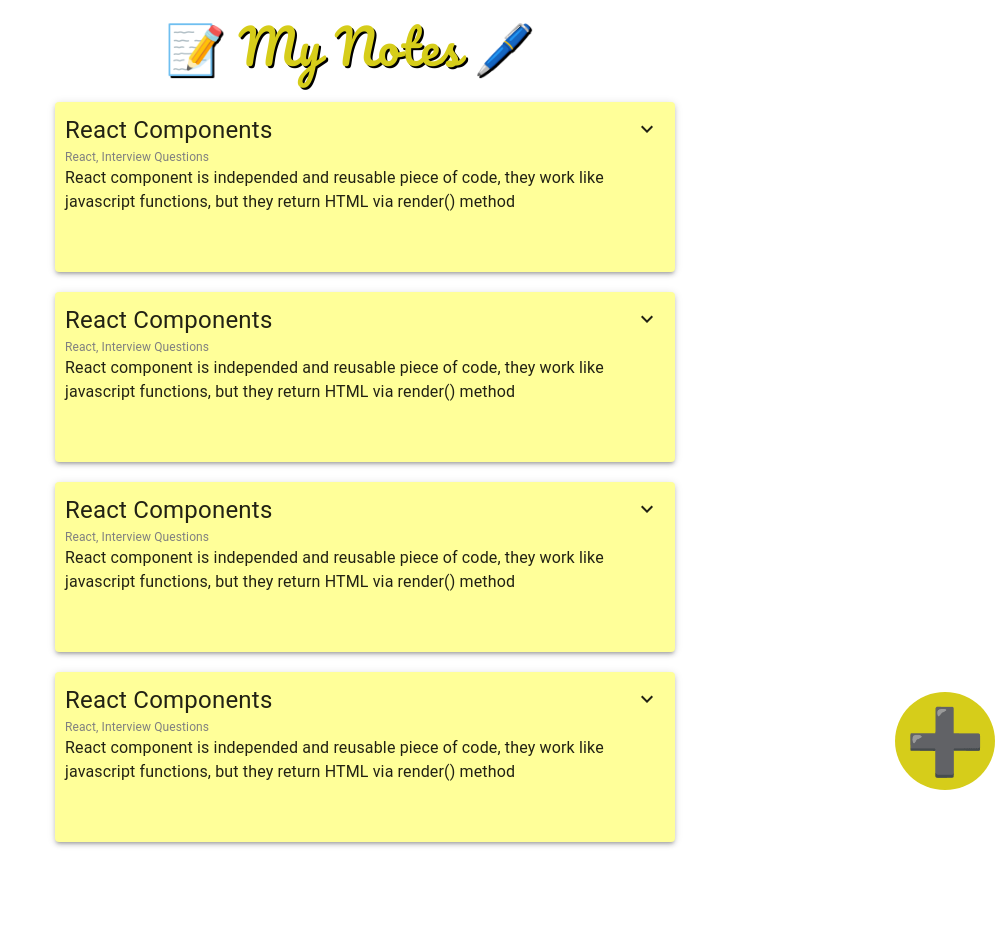
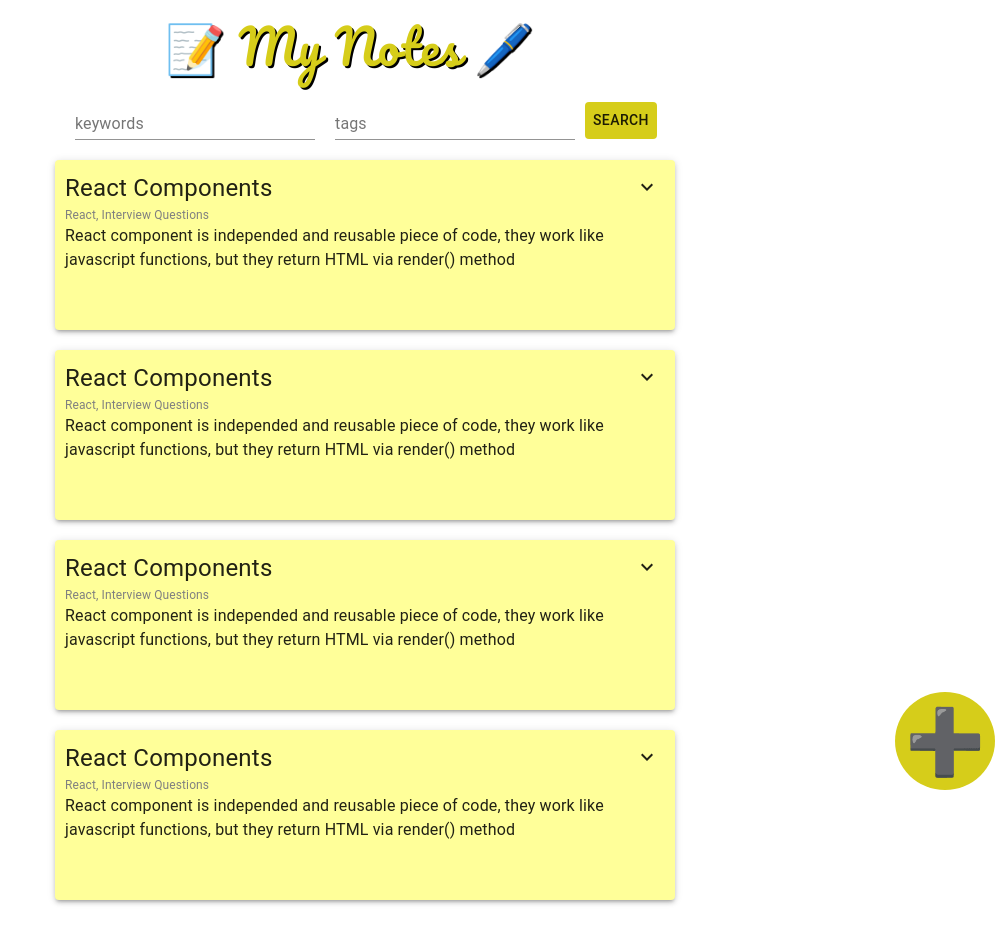
Before and after one commit to markobozic346/my-notes-typescript-app, a React (Create React App) app: page / in a window 1280 px wide. Shown: the top 944 px of the page, without its empty margins (275-1280 px from the left). Built offline with nearby package versions, Linux system fonts and the light colour scheme.

Commit message:
search component added

```diff
--- a/src/App.tsx
+++ b/src/App.tsx
@@ -1,12 +1,23 @@
 import React from 'react';
-import NotesContainer from './components/Notes/NotesContainer';
+import NotesContainer from './components/Note/NotesContainer';
 import Logo from './components/Logo/Logo'
+import Search from './components/Search/Search'
 import AddNote from './components/AddNote/AddNote'
+import { makeStyles } from '@material-ui/core/styles'
+
+const useStyles = makeStyles({
+   app:{
+
+   }
+
+});
 
 function App() {
+  const classes = useStyles();
   return (
-    <div className="App">
+    <div className={classes.app}>
       <Logo/>
+      <Search/>
       <NotesContainer/>
       <AddNote/>
     </div>
--- a/src/components/Notes/Note.tsx
+++ b/src/components/Note/Note.tsx
@@ -4,10 +4,10 @@ import { Paper } from '@material-ui/core'
 import { makeStyles } from '@material-ui/core/styles'
 
 //import components
-import Title from './NotesItems/Title'
-import Description from './NotesItems/Description'
-import Settings from './NotesItems/Settings'
-import Tags from './NotesItems/Tags'
+import Title from './NoteItems/Title'
+import Description from './NoteItems/Description'
+import Settings from './NoteItems/Settings'
+import Tags from './NoteItems/Tags'
 // styling
 
 const useStyles = makeStyles({
@@ -15,7 +15,7 @@ const useStyles = makeStyles({
         margin: '20px auto 20px auto',
         padding: '10px 10px 10px 10px',
         maxWidth: '600px',
-        minWidth: '300px',
+        minWidth: '280px',
         height: '150px',
         backgroundColor: '#FFFF99',
     }
--- a/src/components/Notes/NotesContainer.tsx
+++ b/src/components/Note/NotesContainer.tsx
@@ -4,7 +4,7 @@ import Note from './Note'
 const useStyles = makeStyles({
 
     notesContainer: {
-
+        margin: '0 auto 0 auto',
     }
 })
 interface Props {
--- a/src/components/Search/Search.tsx
+++ b/src/components/Search/Search.tsx
@@ -1,13 +1,56 @@
 import React from 'react'
+import { TextField, Button } from '@material-ui/core';
+import { makeStyles } from '@material-ui/core/styles'
+
+const useStyles = makeStyles({
+    searchContainer: {
+        margin: 'auto',
+        maxWidth: '600px',
+        minWidth: '300px',
+    },
+    Input: {
+        maxWidth: '600px',
+        minWidth: '240px',
+        margin: '0 10px 0 10px',
+        borderColor: '#FFFF99',
+        '& label.Mui-focused': {
+            color: 'black',
+        },
+        '& .MuiInput-underline:after': {
+            borderBottomColor: '#d6cd1a',
+        },
+        '& .MuiOutlinedInput-root': {
+            '& fieldset': {
+                borderColor: '#d6cd1a',
+            },
+            '&:hover fieldset': {
+                borderColor: '#d6cd1a',
+            },
+            '&.Mui-focused fieldset': {
+                borderColor: '#d6cd1a',
+            },
+        }
+    },
+    searchBtn:{
+        marginTop: '10px',
+        backgroundColor: '#d6cd1a',
+        '&:hover': {
+            backgroundColor: '#b0a80c',
+        }
+    }
+})
 
 interface Props {
 
 }
 
 const Search = (props: Props) => {
+    const classes = useStyles();
     return (
-        <div>
-
+        <div className={classes.searchContainer}>
+            <TextField id='standard-basic' label='keywords' className={classes.Input} />
+            <TextField id='standard-basic' label='tags' className={classes.Input}/>
+            <Button className={classes.searchBtn}>Search</Button>
         </div>
     )
 }
```
Also changed, not shown: src/components/Note/NoteItems/Description.tsx (renamed from src/components/Notes/NotesItems/Description.tsx), src/components/Note/NoteItems/Settings.tsx (renamed from src/components/Notes/NotesItems/Settings.tsx), src/components/Note/NoteItems/Tags.tsx (renamed from src/components/Notes/NotesItems/Tags.tsx), src/components/Note/NoteItems/Title.tsx (renamed from src/components/Notes/NotesItems/Title.tsx).
